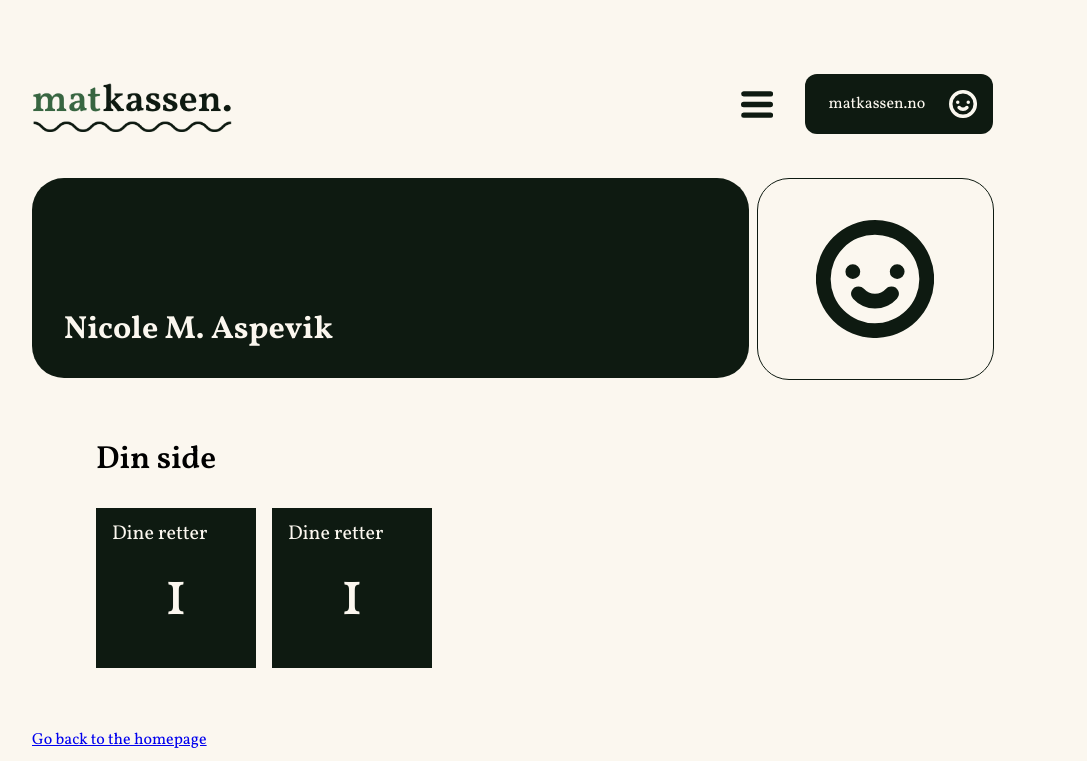
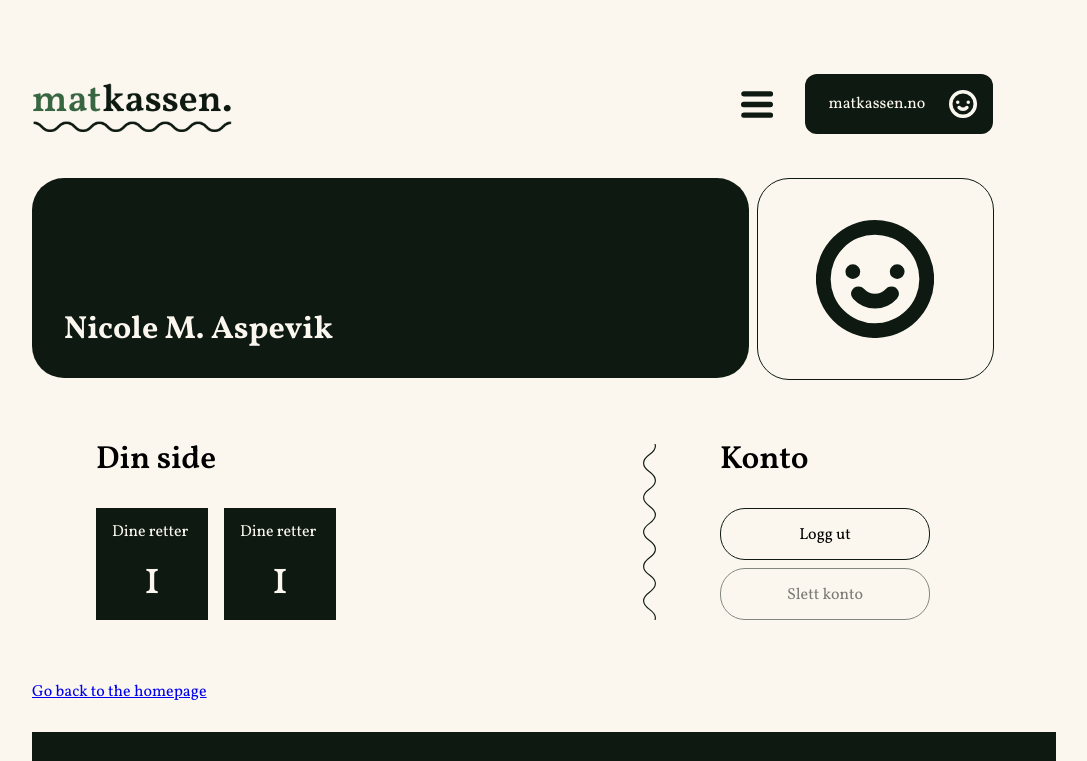
Before and after one commit to theTurtl/matkassen-no, a Gatsby site: page /Profil in a window 1280 px wide. Shown: the top 761 px of the page, without its empty margins (128-1215 px from the left). Built offline with nearby package versions, Linux system fonts and the light colour scheme; Gatsby itself is replaced by a stand-in of ours.

Commit message:
Updated profile site with correct CSS and HTML.

```diff
--- a/src/components/layout.css
+++ b/src/components/layout.css
@@ -465,6 +465,18 @@ header {
   }
 }
 
+@keyframes boxFaderDelete {
+  0% {
+    opacity: 1;
+  }
+  100% {
+    opacity: 1;
+    border: solid 1px #923730;
+    color: #923730;
+    box-shadow: 0px 0px 8px 0px #92373075;
+  }
+}
+
 .mealsContainer {
   display: flex;
   flex-wrap: wrap;
@@ -697,10 +709,79 @@ footer {
 }
 
 .profileStat {
+  display: flex;
+  flex-direction: row;
   padding: 64px;
 }
 
+.yourSide {
+  position: relative;
+  flex: 75%;
+}
+
+.account {
+  flex: 25%;
+}
+
+.logOut {
+  width: 100%;
+  height: 50px;
+  border: solid 1px #0e1a11;
+  border-radius: 25px;
+  text-align: center;
+  line-height: 3.3;
+  font-weight: 100;
+  margin-bottom: 8px;
+}
+
+.deleteAccount {
+  width: 100%;
+  height: 50px;
+  border: solid 1px #0e1a11;
+  border-radius: 25px;
+  text-align: center;
+  line-height: 3.3;
+  font-weight: 100;
+  opacity: 0.5;
+}
+
+.logOut:hover {
+  cursor: pointer;
+  animation-name: boxFader;
+  animation-fill-mode: forwards;
+  animation-duration: 0.3s;
+}
+
+.deleteAccount:hover {
+  cursor: pointer;
+  animation-name: boxFaderDelete;
+  animation-fill-mode: forwards;
+  animation-duration: 0.3s;
+}
+
+.accountBox {
+  position: relative;
+  margin-top: 32px;
+}
+
+.accountDeco {
+  position: absolute;
+  right: 0;
+  top: 0;
+  height: 100%;
+  width: 13px;
+  background-image: url(../images/wave.svg);
+  background-size: contain;
+  background-position: center;
+  margin-right: 64px;
+}
+
 .profileStat h1 {
+  font-size: 32px;
+  font-weight: 600;
+}
+
+.profileStat h2 {
   font-size: 32px;
   font-weight: 600;
 }
@@ -716,18 +797,18 @@ footer {
   padding: 16px;
   background-color: #0e1a11;
   color: #fbf7ef;
-  width: 128px;
-  height: 128px;
+  width: 80px;
+  height: 80px;
 }
 
 .statCard h7 {
-  font-size: 20px;
+  font-size: 16px;
 }
 
 .statCard p {
   width: 100%;
   height: 100%;
-  font-size: 64px;
+  font-size: 48px;
   text-align: center;
   line-height: 1.7;
 }
@@ -735,6 +816,19 @@ footer {
 @media (max-width: 800px) {
   .browserContainer {
     flex-direction: column;
+  }
+
+  .profileStat {
+    flex-direction: column;
+  }
+
+  .profileStat {
+    padding: 8px;
+    margin-top: 64px;
+  }
+
+  .accountDeco {
+    display: none;
   }
 
   .option {
@@ -758,5 +852,10 @@ footer {
 
   .navContainer {
     margin-top: 56px;
+    margin-right: -8px;
+  }
+
+  .account {
+    margin-top: 64px;
   }
 }
--- a/src/pages/Profil.js
+++ b/src/pages/Profil.js
@@ -10,6 +10,7 @@ const Profil = () => (
     <Seo title="Profil" />
     <ProfileBanner />
     <div className="profileStat">
+      <div className="yourSide">
         <h1>Din side</h1>
         <div className="statContainer">
           <div className="statCard">
@@ -21,6 +22,22 @@ const Profil = () => (
             <p>1</p>
           </div>
         </div>
+        <div className="accountDeco"></div>
+      </div>
+      <div className="account">
+
+
+          <h2>Konto</h2>
+          <div className="accountBox">
+            <div className="logOut">
+              <p>Logg ut</p>
+            </div>
+            <div className="deleteAccount">
+              <p>Slett konto</p>
+            </div>
+          </div>
+
+      </div>
     </div>
 
     <Link to="/">Go back to the homepage</Link>
```
Also changed, not shown: src/images/wave.svg (added). Lines whose indentation alone changed are shown as unchanged.
